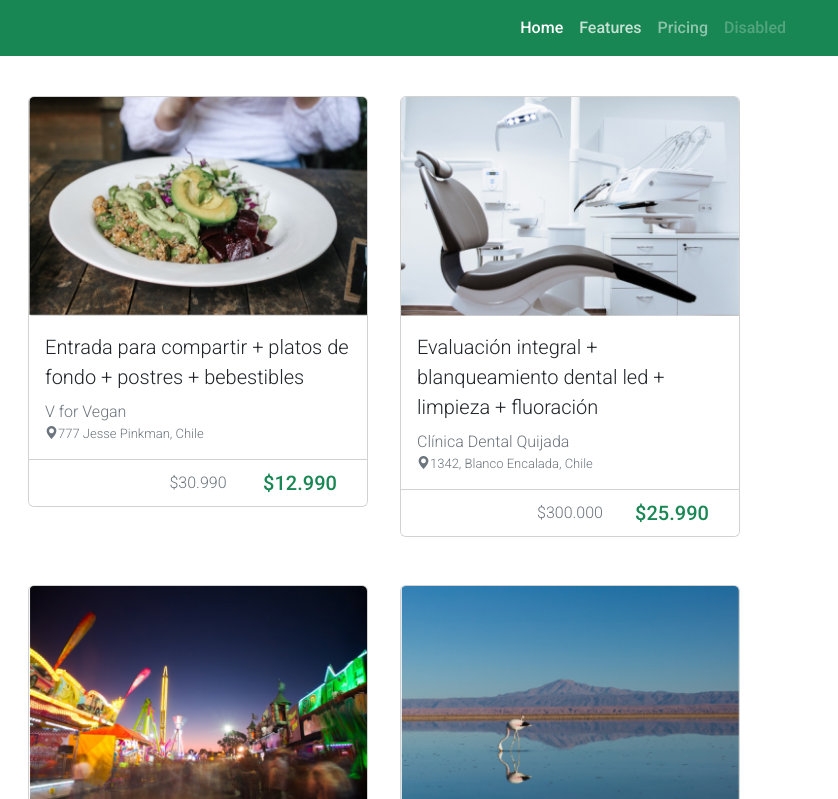
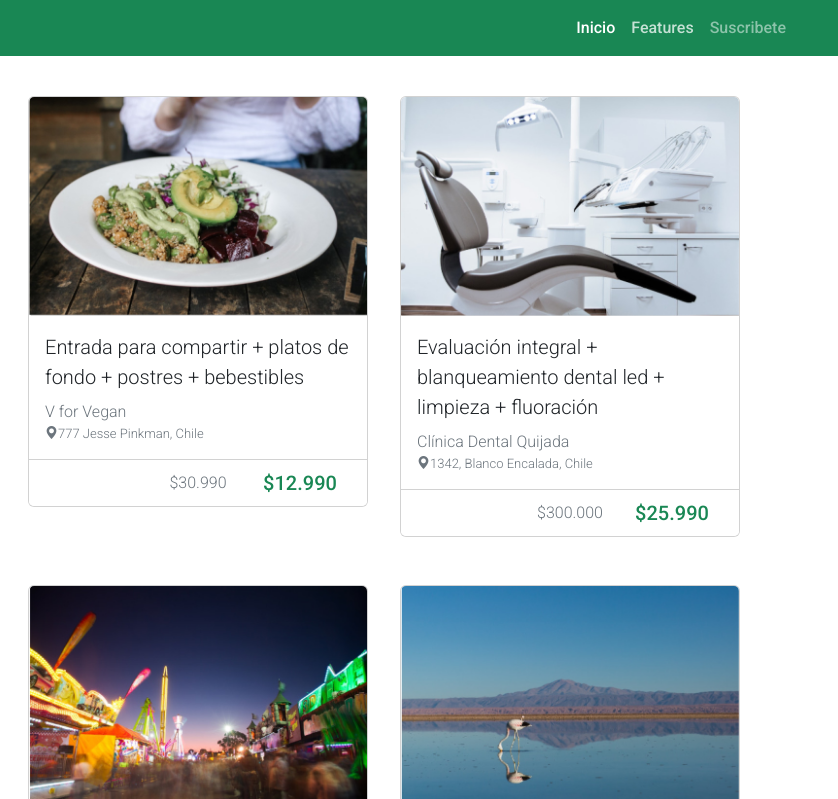
Before and after one commit to lissleal/cupponpage, a plain HTML site: page index.html in a window 1280 px wide. Shown: the top 799 px of the page, 442-1280 px from the left. Drawn offline with nearby package versions, Linux system fonts and the light colour scheme.

Commit message:
Quitar menu que no se usa y cambiar titulos del menu
Quitar menu que no se usa y cambiar titulos del menu

```diff
--- a/index.html
+++ b/index.html
@@ -57,7 +57,7 @@
           <ul class="navbar-nav">
             <li class="nav-item">
               <a class="nav-link active text-white" aria-current="page" href="#"
-                >Home</a
+                >Inicio</a
               >
             </li>
             <li class="nav-item">
@@ -67,14 +67,14 @@
             </li>
             <li class="nav-item">
               <a class="nav-link text-white text-opacity-50" href="#"
-                >Pricing</a
+                >Suscribete</a
               >
             </li>
-            <li class="nav-item">
+            <!-- <li class="nav-item">
               <a class="nav-link disabled text-white text-opacity-25"
                 >Disabled</a
               >
-            </li>
+            </li> -->
           </ul>
         </div>
       </div>
```
